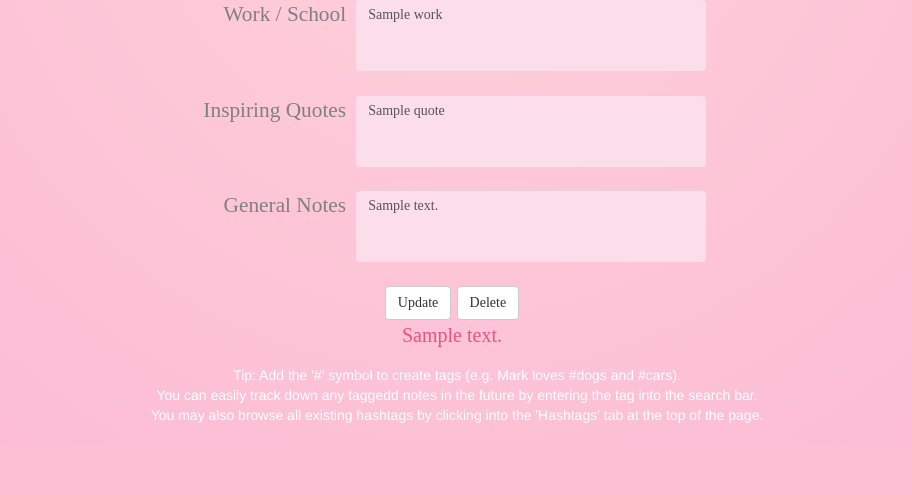
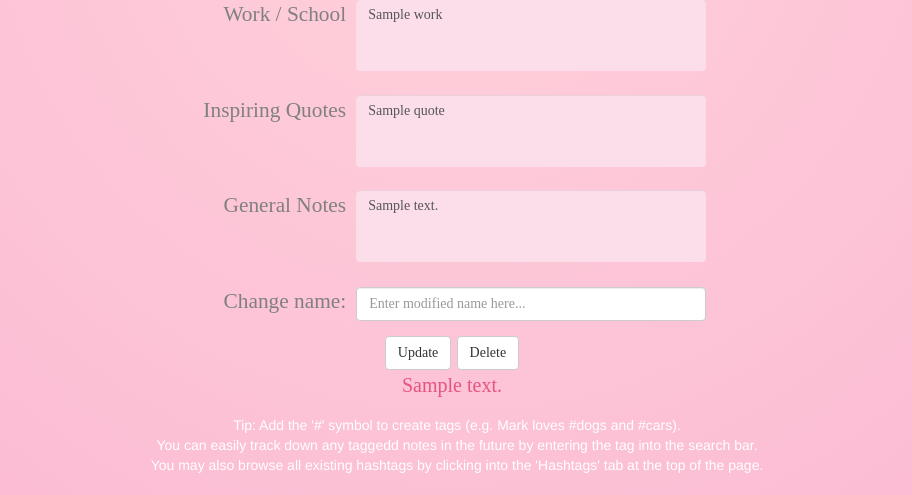
Before and after one commit to clumsycherry/FriendDiary, a Flask app: template templates/profile.html in a window 1280 px wide. Shown: the part 750-1245 px from the top of the page, without its empty margins (183-1095 px from the left). Before the commit the page ends 1173 px from the top, so only its background shows below. Run offline with Flask 2, Linux system fonts and the light colour scheme; the template is opened without the code that fills it: most values are stand-ins (such as "Sample title", 1, 10 or a date in 2020); some libraries are stand-ins or nearby versions.

Commit message:
friend name change allowed

```diff
--- a/application.py
+++ b/application.py
@@ -266,6 +266,8 @@ def edit():
     friend.events = check(request.form["event"], "event")
     friend.work = check(request.form["work"], "work")
     friend.general = check(request.form["note"], "note")
+    if request.form["name"] != "":
+        friend.name = request.form["name"]
     db.session.commit()
     session.pop("friend_id", None)
 
--- a/templates/layout.html
+++ b/templates/layout.html
@@ -39,11 +39,12 @@
                                     <!-- Drop down search bar by https://codepen.io/MarkoD/pen/XJGVde -->
                                     <form class="navbar-form search" role="search" action="{{ url_for('search') }}" method="post" autocomplete="off">
                                         <input class="form-control" type="text submit" name="item" id="navBarSearchInput" placeholder="&#x1F50E Search Friend or Hashtag">
+                                        <!-- hide results for now
                                         <ul class="results">
                                 		    <li><a href="index.html">Search Result #1:<span> Description...</span></a></li>
                                 			<li><a href="index.html">Search Result #2:<span> Description...</span></a></li>
                                 	 		<li><a href="index.html">Search Result #3:<span> Description...</span></a></li>
-                                	    </ul>
+                                	    </ul> -->
                                     </form>
                                 </li>
                                 <li><a href="{{ url_for('addfriend') }}">Add Friend</a></li>
--- a/templates/profile.html
+++ b/templates/profile.html
@@ -58,9 +58,9 @@
 
 {% block main %}
     <!-- Display Friend Info -->
+    <div class="header">{{item}}</div><br>
     <form action="{{ url_for('edit', id=id) }}" name="profile" method="post">
         <fieldset>
-            <div class="header">{{item}}</div><br>
             <table align="center" class="a">
                 <tr>
                     <td align="right">Interests</td>
@@ -99,6 +99,10 @@
                     <td align="left"><div class="form-group"><textarea class="form-control subhead completed" rows="3" name="note" id="completed">{{note}}</textarea></div></td>
                 </tr>
                 <tr>
+                    <td align="right">Change name:</td>
+                    <td align="left"><div class="form-group"><input class="form-control" id="box" name="name" placeholder="Enter modified name here..." type="text"/></div></td>
+                </tr>
+                <tr>
                     <td colspan="2"><div class="form-group gray">
                         <button class="btn btn-default" type="submit" id="update">Update</button>
                         <a href="{{ url_for('delete', id=id) }}"><button class="btn btn-default" type="button" id="delete_friend">Delete</button></a>
```
Also changed, not shown: people.db.
